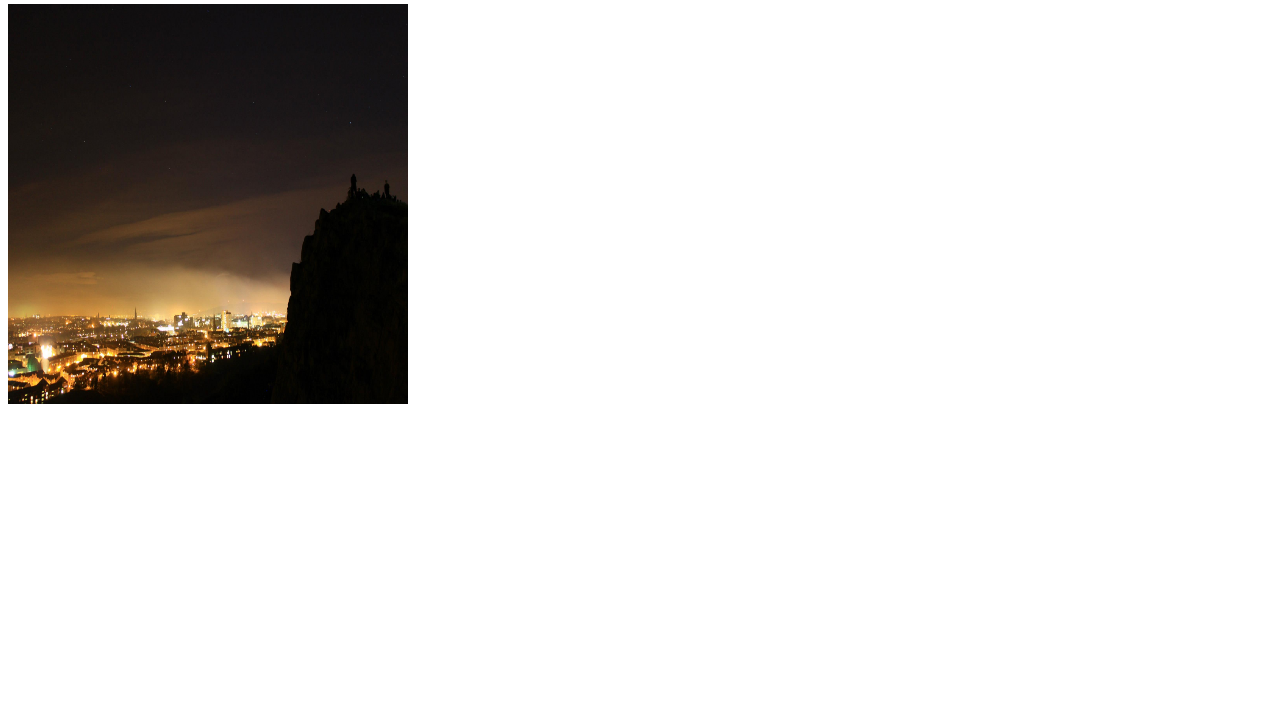
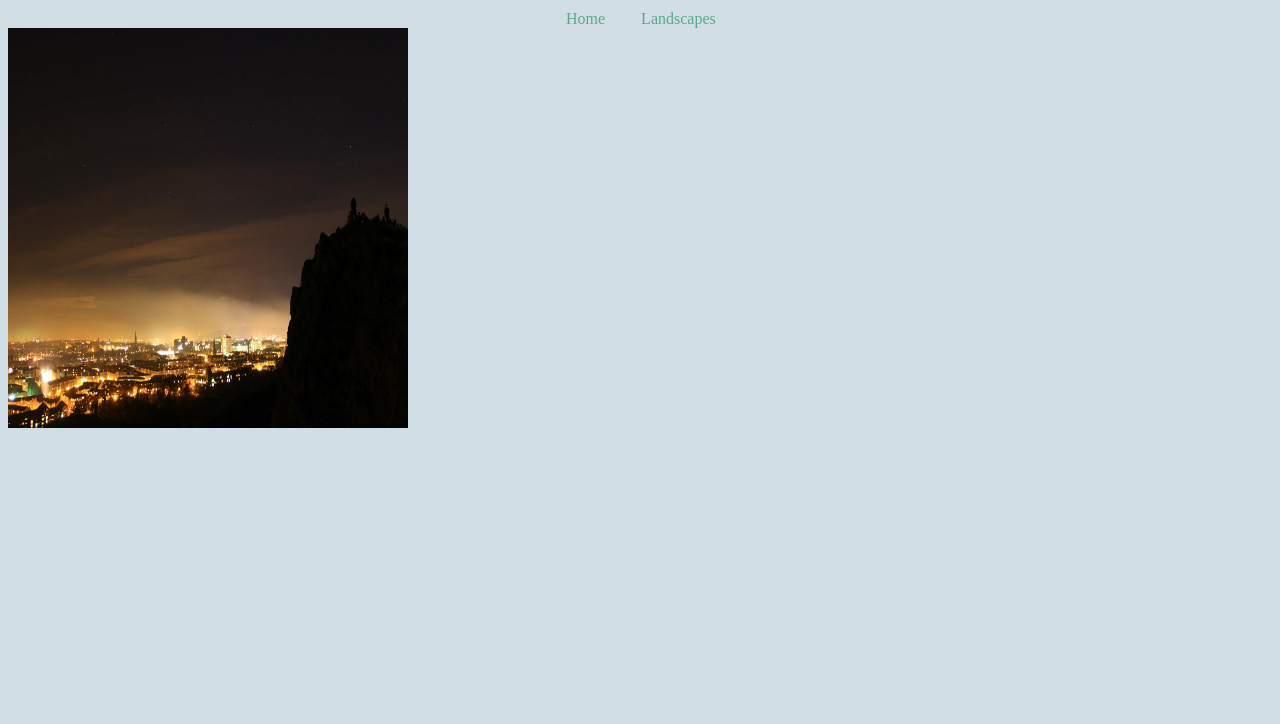
Before and after one commit to jamos90/JS_photographyWebApp, a plain HTML site: page pages/landscapes.html in a window 1280 px wide. Shown: the part 76-800 px from the top of the page. Drawn offline with Linux system fonts and the light colour scheme.

Commit message:
nav bar working

```diff
--- a/pages/landscapes.html
+++ b/pages/landscapes.html
@@ -1,14 +1,20 @@
 <!DOCTYPE html>
 <html lang="en" dir="ltr">
   <head>
-    <link href="../public/style.css"
+    <link href="../public/style/style.css" rel="stylesheet" type="text/css"/>
     <meta charset="utf-8">
     <title>Jamos Photography: Landscapes</title>
   </head>
   <body>
     <h1> Landscapes Photography </h1>
+    <nav>
+      <a href = "./home.html"> Home </a>
+      <a href = "./landscapes.html"> Landscapes </a>
+    </nav>
 
-    <a href = "../index.html"> <img src = "../public/images/edinburgh_crags.jpg"  "../index.html" alt = "an australian night sky" width = 400px height = 400px> </a>
+    <br>
+
+    <a href = "./index.html"> <img src = "../public/images/edinburgh_crags.jpg"  "../index.html" alt = "an australian night sky" width = 400px height = 400px> </a>
 
   </body>
 </html>
--- a/public/style/style.css
+++ b/public/style/style.css
@@ -1,15 +1,26 @@
 h1 {
   text-align: center;
   border: 0.1em black solid;
-  background-color: hsla(207, 51%, 83%,0.7)
+  background-color: hsla(207, 51%, 83%,0.5);
+  color: 	hsla(156, 86%, 28%,0.5);
 }
-
 
 nav {
   position: absolute;
   left: 550px;
   display: block;
+}
 
+nav a {
+  padding: 1em;
+  color: hsla(156, 86%, 28%,0.6);
+  text-decoration: none;
+  text-shadow: 1;
+}
+
+a:active {
+  position: relative;
+  top: 0.1em;
 }
 
 .slideshow{
@@ -73,5 +84,5 @@ display: inline;
 }
 
 body {
-  background-color: hsla(204, 28%, 66%, 0.5);
+  background-color: hsla(204, 28%, 66%, 0.4);
 }
```
Also changed, not shown: pages/home.html (+6 -4 lines).
